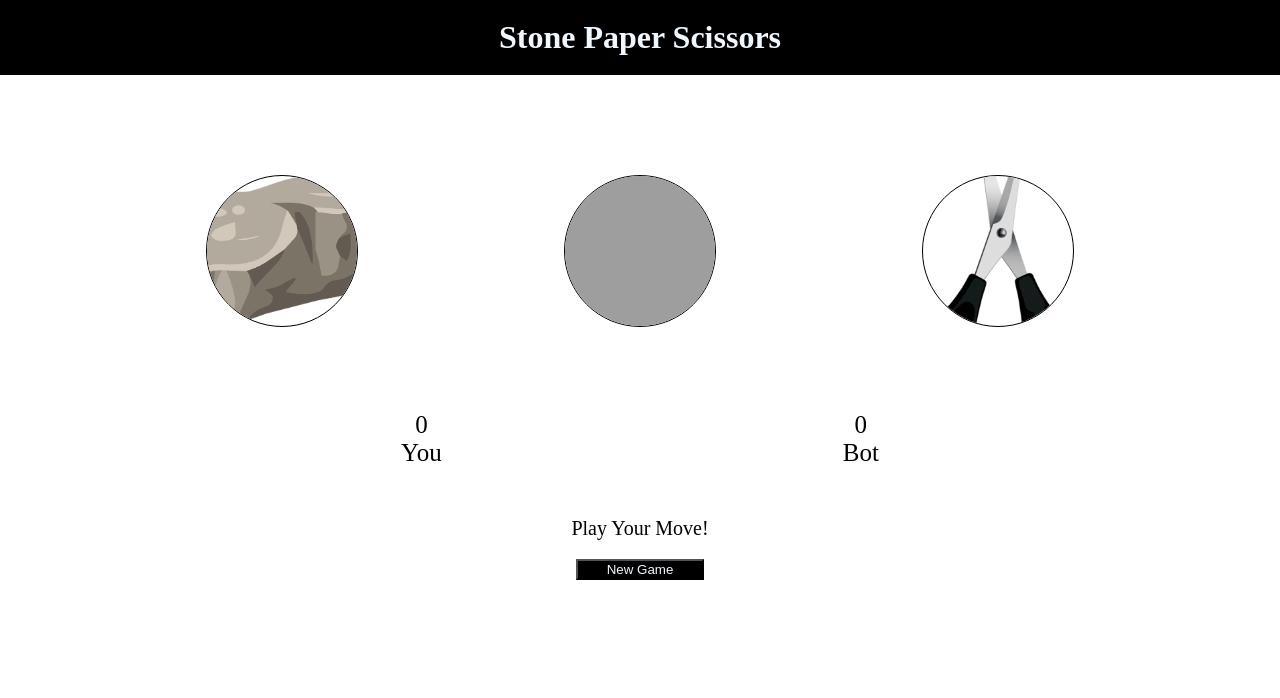
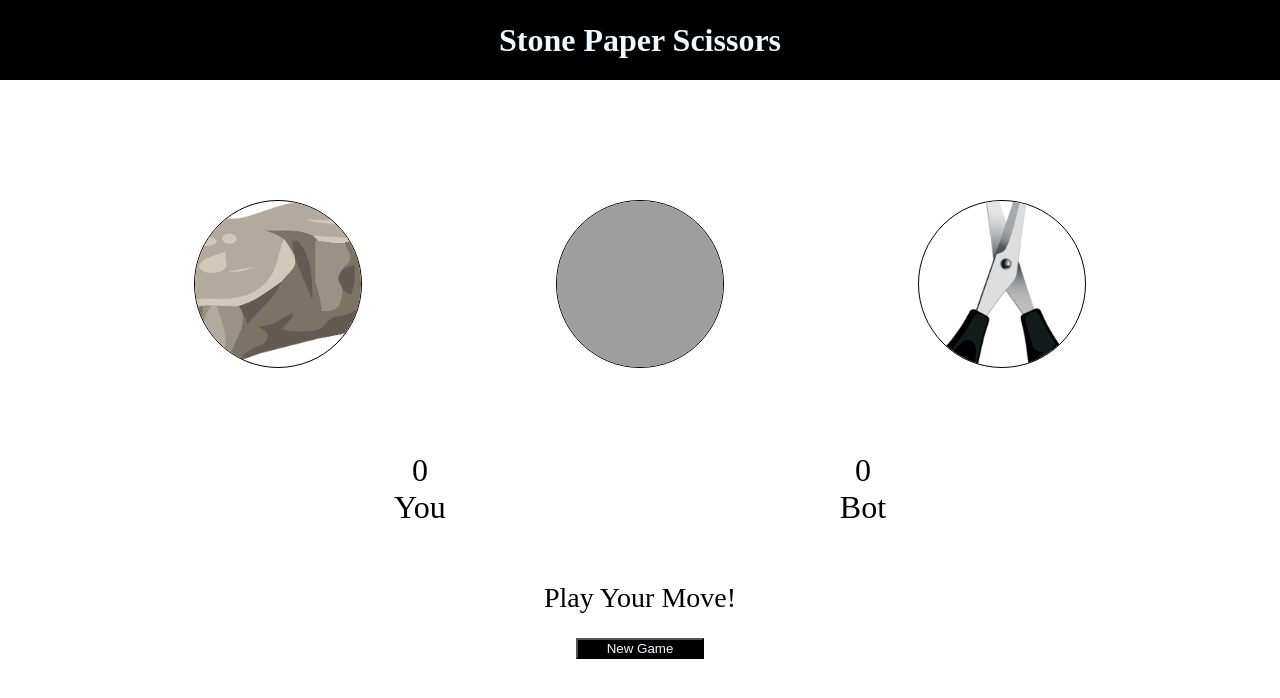
Before and after one commit to DarshanMungase/Stone-Paper-Scissors, a plain HTML site: page index.html in a window 1280 px wide. Drawn offline with Linux system fonts and the light colour scheme; grey boxes are pictures that could not be loaded.

Commit message:
sps.css
Did some changes for better interface

```diff
--- a/sps.css
+++ b/sps.css
@@ -4,33 +4,33 @@
 .heading {
     color: aliceblue;
     background-color: black;
-    height: 75px;
+    height: 5rem;
     display: flex;
     justify-content: center;
     align-items: center;
 }
 img {
-    height: 150px;
-    width: 150px;
+    height: 13vw;
+    width: 13vw;
     object-fit: cover;
     border-radius: 50%;
-    border: 1px solid black;
+    border: 0.2vh solid black;
 }
 .choice :hover {
-    border: 3px solid black;
+    border: 0.5vh solid black;
 }
 .image {
-    margin-top: 100px;
+    margin-top: 15vh;
     display: flex;
     justify-content: space-evenly;
 }
 .scoreboard {
-    margin-top: 80px;
+    margin-top: 10vh;
     display: flex;
     justify-content: space-evenly;
 }
 p {
-    font-size: 25px;
+    font-size: 4vh;
 }
 #user {
     display: flex;
@@ -41,20 +41,20 @@ p {
     justify-content: center;
 }
 .msgcontainer {
-    margin-top: 50px;
+    margin-top: 7vh;
     display: flex;
     justify-content: center;
 }
 #msg {
-    font-size: 20px;
+    font-size: 3.5vh;
 }
 .newgamecontainer {
-    margin-top: 1.5%;
+    margin-top: 3vh;
     display: flex;
     justify-content: space-evenly;
 }
 .newgame {
-    width: 10%;
+    width: 8rem;
     background-color: black;
     color: aliceblue;
     border-color: black;
```
